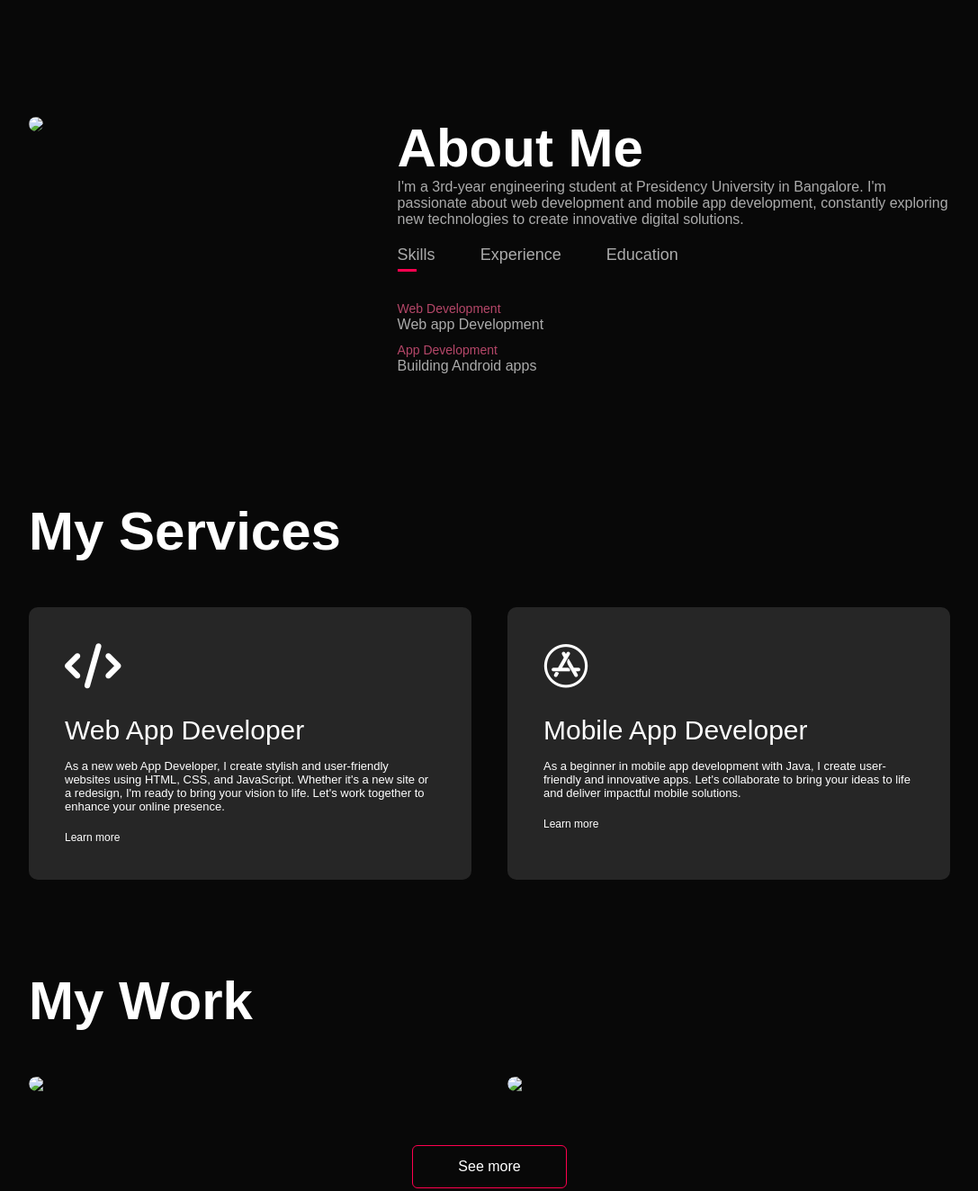
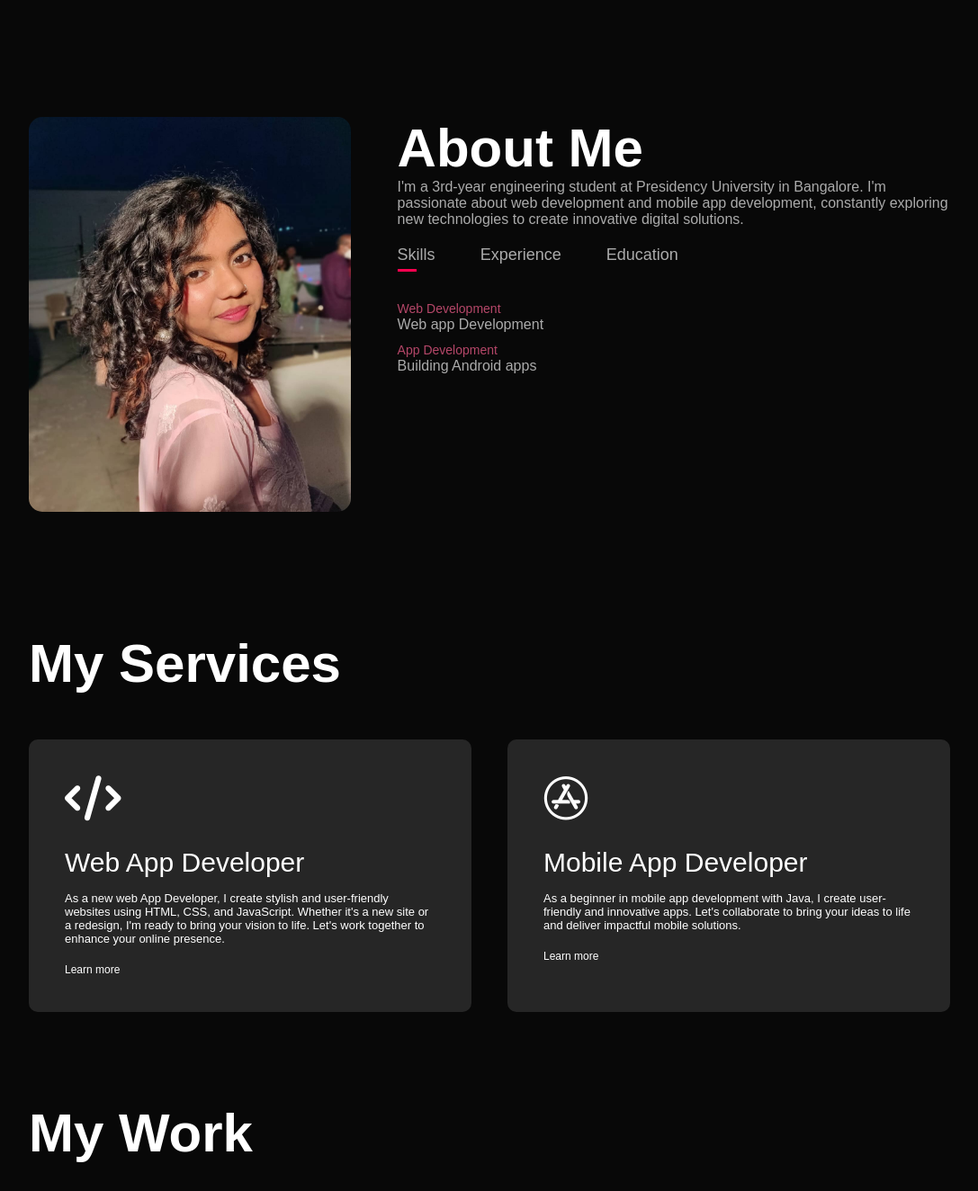
Before and after one commit to shruti1803/shruti-portfolio, a plain HTML site: page index.html in a window 1280 px wide. Shown: the part 760-2084 px from the top of the page at 90% size, without its empty margins (96-1183 px from the left). Drawn offline with Linux system fonts and the light colour scheme.

Commit message:
index.html

```diff
--- a/index.html
+++ b/index.html
@@ -12,7 +12,7 @@
 <div id="header">
     <div class="container">
         <nav>
-            <img src="images/OIP.jpg" class="logo">
+            <img src="OIP.jpg" class="logo">
             <ul id="sidemenu">
                 <li><a href="#header">Home</a></li>
                 <li><a href="#about">About</a></li>
@@ -34,7 +34,7 @@
     <div class="container">
         <div class="row">
             <div class="about-col-1">
-                <img src="images\Screenshot_20240311_230720_Instagram.jpg">
+                <img src="Screenshot_20240311_230720_Instagram.jpg">
             </div>
             <div class="about-col-2">
                 <h1 class="sub-title">About Me</h1>
@@ -95,7 +95,7 @@
         <h1 class="sub-title">My Work</h1>
         <div class="work-list">
             <div class="work">
-                <img src="images/20221228_112105.jpg">
+                <img src="20221228_112105.jpg">
                 <div class="layer">
                     <h3>Surveillance Drone using Raspberry Pie</h3>
                     <p>I worked with my team to develop a Raspberry Pi-powered surveillance drone. It captures real-time video and environmental data using sensors and cameras. The Raspberry Pi handles flight control, data processing, and communication, while wireless modules enable live video streaming. It's a cost-effective solution for surveillance and monitoring tasks.</p>
@@ -103,7 +103,7 @@
                 </div>
             </div>
             <div class="work">
-                <img src="images/correct-sitting-position-medical-infographics-with-a-child-s-spine-sitting-wrong-and-good-on-a-chair-illustration-isolated-vector.jpg">
+                <img src="correct-sitting-position-medical-infographics-with-a-child-s-spine-sitting-wrong-and-good-on-a-chair-illustration-isolated-vector.jpg">
                 <div class="layer">
                     <h3>Posture Corrector using Arduino</h3>
                     <p>This project involves creating a posture corrector using Arduino. This wearable device uses sensors to monitor body position and provides feedback through LEDs, vibrations, or sound to encourage proper posture. It's designed to help users develop healthier habits and reduce the risk of back pain.</p>
@@ -126,7 +126,7 @@
                 <div class="social-icons">
                     <a href="https://www.linkedin.com/in/shruti-sinha-129225222/"><i class="fab fa-linkedin"></i></a>
                 </div>
-                <a href="images/SHRUTI SINHA.docx" download class="btn btn2">Download CV</a>
+                <a href="SHRUTI SINHA.docx" download class="btn btn2">Download CV</a>
             </div>
             <div class="contact-right">
                 <form name="submit-to-google-sheet">
```
